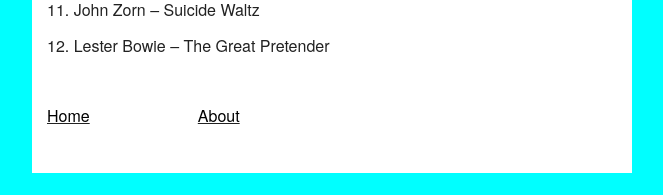
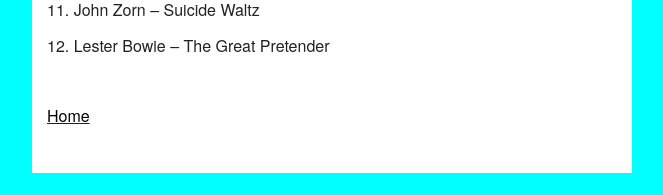
Before and after one commit to mt-trash/mt-trash.github.io, a Jekyll site: the page built from _posts/2017-01-10-quiet-mix.md, in a window 1280 px wide. Shown: the part 810-1005 px from the top of the page, without its empty margins (308-971 px from the left). Built offline with Jekyll 4.4.1, drawn with Linux system fonts in a browser that asks for light colours.

Commit message:
remove about links

```diff
--- a/_layouts/photos.html
+++ b/_layouts/photos.html
@@ -13,7 +13,4 @@
       <div class="three columns" style="margin-bottom: 5%">
         <u><a class="trash" href="{{ site.url }}">Home</a></u>
       </div>
-      <div class="three columns" style="margin-bottom: 5%">
-        <u><a class="trash" href="/about">About</a></u>
-      </div>
     </div>
--- a/_layouts/post.html
+++ b/_layouts/post.html
@@ -13,7 +13,4 @@
       <div class="three columns" style="margin-bottom: 5%">
         <u><a class="trash" href="{{ site.url }}">Home</a></u>
       </div>
-      <div class="three columns" style="margin-bottom: 5%">
-        <u><a class="trash" href="/about">About</a></u>
-      </div>
     </div>
--- a/index.html
+++ b/index.html
@@ -29,6 +29,6 @@
 </div>
 <div class="row">
   <div class="twelve columns" style="margin-bottom: 1%">
-    <p>Page {{ paginator.page }} of {{ paginator.total_pages }}&nbsp;&nbsp;|&nbsp;&nbsp;{{ site.time | date_to_string }}&nbsp;&nbsp;|&nbsp;&nbsp;<u><a class="trash" href="/about">About</a></u></p>
+    <p>Page {{ paginator.page }} of {{ paginator.total_pages }}&nbsp;&nbsp;|&nbsp;&nbsp;{{ site.time | date_to_string }}</p>
   </div>
 </div>
```
